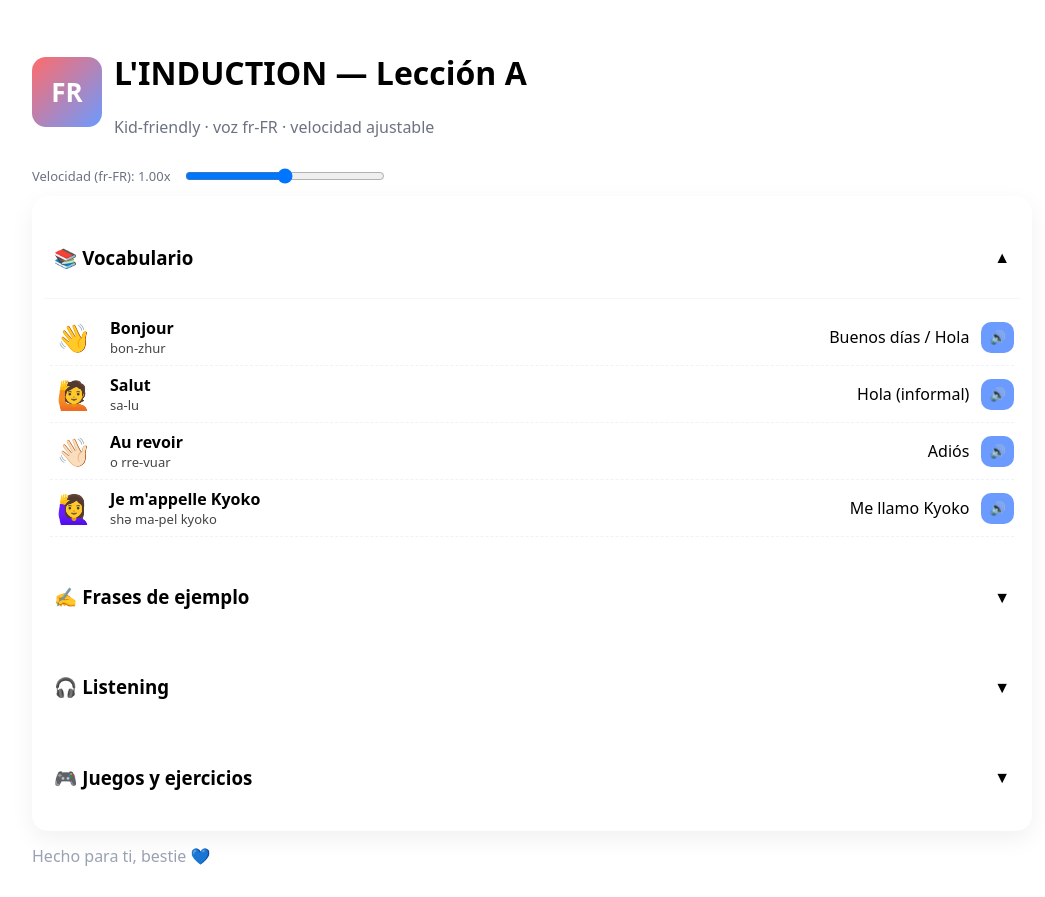
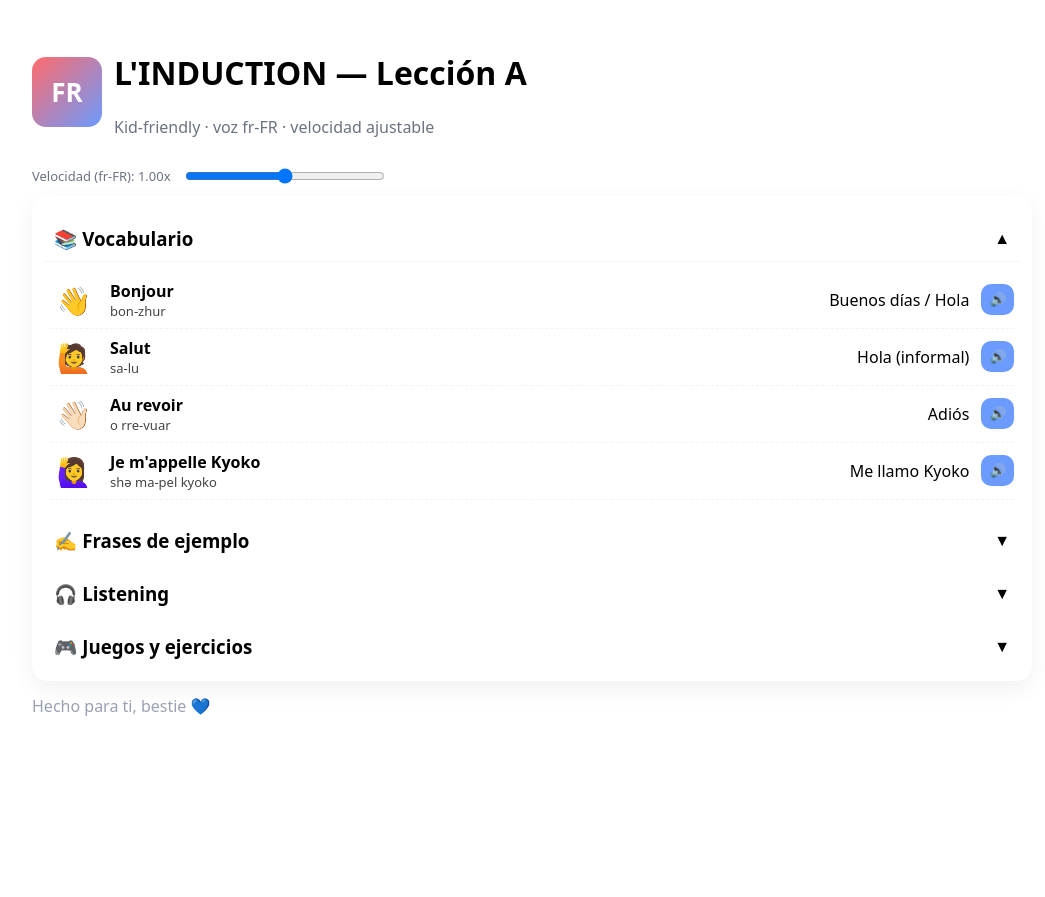
Before and after one commit to jarnidelgado/frances, a Next.js app: page / in a window 1280 px wide. Shown: the whole page, without its empty margins (108-1153 px from the left). After the commit the page ends 800 px from the top, so only its background shows below. Built offline with nearby package versions, Linux system fonts and the light colour scheme.

Commit message:
Update index.js

```diff
--- a/pages/index.js
+++ b/pages/index.js
@@ -1,36 +1,13 @@
 // pages/index.js
 import Head from "next/head";
-import { useEffect, useState } from "react";
+import { useState } from "react";
 import styles from "../styles/Home.module.css";
+import Accordion from "../components/Accordion";
+import FillList from "../components/FillList";
+import DragGame from "../components/DragGame";
+import lessons from "../data/lessons.json";
 
-const LESSON = {
-  id: "lesson-a",
-  title: "L'INDUCTION — Lección A",
-  vocab: [
-    { word: "Bonjour", trans: "Buenos días / Hola", phon: "bon-zhur", emoji: "👋" },
-    { word: "Salut", trans: "Hola (informal)", phon: "sa-lu", emoji: "🙋" },
-    { word: "Au revoir", trans: "Adiós", phon: "o rre-vuar", emoji: "👋🏻" },
-    { word: "Je m'appelle Kyoko", trans: "Me llamo Kyoko", phon: "shə ma-pel kyoko", emoji: "🙋‍♀️" }
-  ],
-  examples: [
-    { id: "ex1", text: "Je m'appelle Kyoko.", notes: "Presentarte", emoji: "🧑‍🎓" },
-    { id: "ex2", text: "J'ai vingt ans.", notes: "Decir edad", emoji: "🎂" }
-  ],
-  listening: [
-    { id: "lst1", text: "Bonjour! Je m'appelle Kyoko." },
-    { id: "lst2", text: "Je suis japonaise. J'habite à Yokohama." }
-  ],
-  exercises: {
-    fill: [
-      { id: "f1", prompt: "Comment vous appelez-vous? Je m'appelle ____.", answers: ["kyoko"] },
-      { id: "f2", prompt: "Quel âge avez-vous? J'ai ____ ans.", answers: ["20", "vingt"] }
-    ],
-    drag: [
-      { id: "d1", sentence: "Je m'appelle Kyoko.", words: ["Je", "m'appelle", "Kyoko."] },
-      { id: "d2", sentence: "J'ai vingt ans.", words: ["J'ai", "vingt", "ans."] }
-    ]
-  }
-};
+const LESSON = lessons.lessonA;
 
 function speak(text, rate = 1) {
   if (!("speechSynthesis" in window)) return alert("TTS no soportado");
@@ -44,46 +21,17 @@ function speak(text, rate = 1) {
 export default function Home() {
   const [rate, setRate] = useState(1);
   const [open, setOpen] = useState({ vocab: true, examples: false, listening: false, exercises: false });
-  const [fillIndex, setFillIndex] = useState(0);
-  const [fillAnswer, setFillAnswer] = useState("");
-  const [dragIdx, setDragIdx] = useState(0);
-  const [dropWords, setDropWords] = useState([]);
 
-  useEffect(() => {
-    setRate(1);
-  }, []);
-
-  function onDragStart(e, w) { e.dataTransfer.setData("text/plain", w); }
-  function onDrop(e) {
-    e.preventDefault();
-    const w = e.dataTransfer.getData("text/plain");
-    setDropWords((prev) => [...prev, w]);
-  }
-  function checkDrag() {
-    const ex = LESSON.exercises.drag[dragIdx];
-    const ok = dropWords.length === ex.words.length && dropWords.every((w, i) => w === ex.words[i]);
-    if (ok) {
-      alert("¡Correcto! 🎉");
-    } else {
-      alert("No es correcto, intenta de nuevo.");
-    }
-  }
+  function handleCheckFill({ id, answer }) {
+    const ex = LESSON.exercises.fill.find((f) => f.id === id);
     const normalize = (s) => (s || "").normalize("NFD").replace(/[\u0300-\u036f]/g, "").trim().toLowerCase();
-  function checkFill() {
-    const ex = LESSON.exercises.fill[fillIndex];
-    const ok = ex.answers.map((a) => normalize(a)).includes(normalize(fillAnswer));
-    if (ok) {
-      alert("✅ Correcto");
-    } else {
-      alert("❌ Intenta otra vez");
-    }
+    const ok = ex.answers.map(a => normalize(a)).includes(normalize(answer));
+    alert(ok ? "✅ Correcto" : "❌ Intenta otra vez");
   }
 
   return (
     <>
-      <Head>
-        <title>Frances Trainer — Lección A</title>
-      </Head>
+      <Head><title>Frances Trainer — Lección A</title></Head>
       <main className={styles.container}>
         <header className={styles.header}>
           <div className={styles.logo}>FR</div>
@@ -95,115 +43,48 @@ export default function Home() {
 
         <section className={styles.controls}>
           <label className={styles.small}>Velocidad (fr-FR): {rate.toFixed(2)}x</label>
-          <input
-            className={styles.range}
-            type="range"
-            min="0.6"
-            max="1.4"
-            step="0.05"
-            value={rate}
-            onChange={(e) => setRate(Number(e.target.value))}
-          />
+          <input className={styles.range} type="range" min="0.6" max="1.4" step="0.05" value={rate} onChange={(e) => setRate(Number(e.target.value))} />
         </section>
 
         <div className={styles.card}>
-          <div className={`${styles.accHead} ${open.vocab ? styles.open : ""}`} onClick={() => setOpen((o) => ({ ...o, vocab: !o.vocab }))}>
-            <h3>📚 Vocabulario</h3><div className={styles.chev}>{open.vocab ? "▲" : "▼"}</div>
-          </div>
-          {open.vocab && (
-            <div className={styles.accBody}>
-              {LESSON.vocab.map((v) => (
+          <Accordion title="📚 Vocabulario" open={open.vocab} onToggle={() => setOpen(o => ({...o, vocab: !o.vocab}))}>
+            {LESSON.vocab.map(v => (
               <div key={v.word} className={styles.vocabRow}>
                 <div className={styles.emoji}>{v.emoji}</div>
-                  <div style={{ flex: 1 }}>
+                <div style={{flex:1}}>
                   <div className={styles.word}>{v.word}</div>
                   <div className={styles.phon}>{v.phon}</div>
                 </div>
-                  <div style={{ marginLeft: 12 }}>{v.trans}</div>
-                  <div>
-                    <button className={styles.play} onClick={() => speak(v.word, rate)}>🔊</button>
-                  </div>
+                <div style={{marginLeft:12}}>{v.trans}</div>
+                <div><button className={styles.play} onClick={() => speak(v.word, rate)}>🔊</button></div>
               </div>
             ))}
-            </div>
-          )}
+          </Accordion>
 
-          <div className={`${styles.accHead} ${open.examples ? styles.open : ""}`} onClick={() => setOpen((o) => ({ ...o, examples: !o.examples }))}>
-            <h3>✍️ Frases de ejemplo</h3><div className={styles.chev}>{open.examples ? "▲" : "▼"}</div>
-          </div>
-          {open.examples && (
-            <div className={styles.accBody}>
-              {LESSON.examples.map((ex) => (
+          <Accordion title="✍️ Frases de ejemplo" open={open.examples} onToggle={() => setOpen(o => ({...o, examples: !o.examples}))}>
+            {LESSON.examples.map(ex => (
               <div key={ex.id} className={styles.exampleRow}>
-                  <div style={{ fontWeight: 700 }}>{ex.emoji} {ex.text}</div>
+                <div style={{fontWeight:700}}>{ex.emoji} {ex.text}</div>
                 <div className={styles.muted}>{ex.notes}</div>
-                  <div style={{ marginTop: 6 }}>
-                    <button className={styles.play} onClick={() => speak(ex.text, rate)}>🔊</button>
-                  </div>
+                <div style={{marginTop:6}}><button className={styles.play} onClick={() => speak(ex.text, rate)}>🔊</button></div>
               </div>
             ))}
-            </div>
-          )}
+          </Accordion>
 
-          <div className={`${styles.accHead} ${open.listening ? styles.open : ""}`} onClick={() => setOpen((o) => ({ ...o, listening: !o.listening }))}>
-            <h3>🎧 Listening</h3><div className={styles.chev}>{open.listening ? "▲" : "▼"}</div>
-          </div>
-          {open.listening && (
-            <div className={styles.accBody}>
-              {LESSON.listening.map((l) => (
+          <Accordion title="🎧 Listening" open={open.listening} onToggle={() => setOpen(o => ({...o, listening: !o.listening}))}>
+            {LESSON.listening.map(l => (
               <div key={l.id} className={styles.listenRow}>
                 <div>{l.text}</div>
                 <button className={styles.play} onClick={() => speak(l.text, rate)}>🔊</button>
               </div>
             ))}
-            </div>
-          )}
+          </Accordion>
 
-          <div className={`${styles.accHead} ${open.exercises ? styles.open : ""}`} onClick={() => setOpen((o) => ({ ...o, exercises: !o.exercises }))}>
-            <h3>🎮 Juegos y ejercicios</h3><div className={styles.chev}>{open.exercises ? "▲" : "▼"}</div>
-          </div>
-          {open.exercises && (
-            <div className={styles.accBody}>
-              <h4>✏ Fill the blank</h4>
-              <div>
-                <div style={{ fontWeight: 700 }}>{LESSON.exercises.fill[fillIndex].prompt}</div>
-                <input value={fillAnswer} onChange={(e) => setFillAnswer(e.target.value)} placeholder="Escribe la respuesta..." style={{ padding: 8, marginTop: 6, borderRadius: 8 }} />
-                <div style={{ marginTop: 8 }}>
-                  <button className={styles.bigBtn} onClick={checkFill}>Comprobar</button>
-                  <button className={styles.bigBtn} onClick={() => { setFillIndex((i) => Math.max(0, i - 1)); setFillAnswer(""); }} style={{ marginLeft: 8 }}>◀</button>
-                  <button className={styles.bigBtn} onClick={() => { setFillIndex((i) => Math.min(LESSON.exercises.fill.length - 1, i + 1)); setFillAnswer(""); }} style={{ marginLeft: 8 }}>▶</button>
-                </div>
-              </div>
-
-              <hr style={{ margin: "12px 0" }} />
-
-              <h4>🧩 Drag — Ordena la frase</h4>
-              <div style={{ marginBottom: 8 }}>
-                <button className={styles.bigBtn} onClick={() => setDragIdx((d) => Math.max(0, d - 1))}>◀</button>
-                <span style={{ margin: "0 12px" }}>{dragIdx + 1} / {LESSON.exercises.drag.length}</span>
-                <button className={styles.bigBtn} onClick={() => setDragIdx((d) => Math.min(LESSON.exercises.drag.length - 1, d + 1))}>▶</button>
-              </div>
-
-              <div style={{ display: "flex", gap: 12 }}>
-                <div style={{ flex: 1 }}>
-                  <div style={{ display: "flex", gap: 8, flexWrap: "wrap" }}>
-                    {LESSON.exercises.drag[dragIdx].words.slice().sort(() => Math.random() - 0.5).map((w, i) => (
-                      <div key={i} draggable onDragStart={(e) => onDragStart(e, w)} className={styles.wordPill}>{w}</div>
-                    ))}
-                  </div>
-                </div>
-                <div style={{ flex: 1 }}>
-                  <div onDragOver={(e) => e.preventDefault()} onDrop={onDrop} className={styles.dropArea}>
-                    {dropWords.map((w, i) => <div key={i} className={styles.wordPill} onClick={() => setDropWords((s) => s.filter((_, idx) => idx !== i))}>{w}</div>)}
-                  </div>
-                  <div style={{ marginTop: 8 }}>
-                    <button className={styles.bigBtn} onClick={checkDrag}>Comprobar</button>
-                    <button className={styles.bigBtn} onClick={() => setDropWords([])} style={{ marginLeft: 8 }}>Reset</button>
-                  </div>
-                </div>
-              </div>
-            </div>
-          )}
+          <Accordion title="🎮 Juegos y ejercicios" open={open.exercises} onToggle={() => setOpen(o => ({...o, exercises: !o.exercises}))}>
+            <FillList fills={LESSON.exercises.fill} onCheck={handleCheckFill} rate={rate} />
+            <hr style={{margin:"12px 0"}} />
+            <DragGame exercises={LESSON.exercises.drag} rate={rate} />
+          </Accordion>
         </div>
 
         <footer className={styles.footer}>Hecho para ti, bestie 💙</footer>
```
Lines whose indentation alone changed are shown as unchanged.
